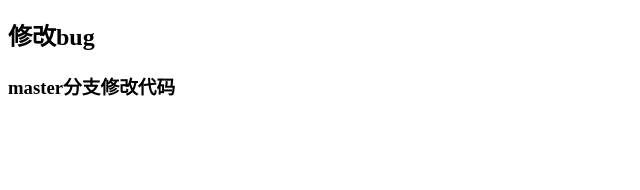
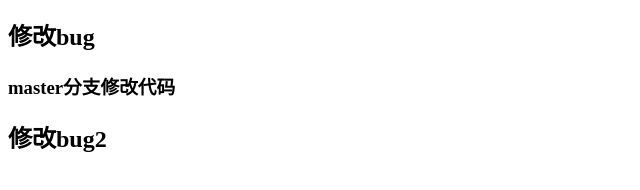
Before and after one commit to cuiqiqiqi/git-demo, a plain HTML site: page index.html in a window 1280 px wide. Shown: the part 118-308 px from the top of the page, without its empty margins (0-640 px from the left). Drawn offline with Linux system fonts and the light colour scheme.

Commit message:
修改bug2

```diff
--- a/index.html
+++ b/index.html
@@ -10,5 +10,6 @@
   <h2>在master中修改代码</h2>
   <h2>修改bug</h2>
   <h3>master分支修改代码</h3>
+  <h2>修改bug2</h2>
 </body>
 </html>
```
